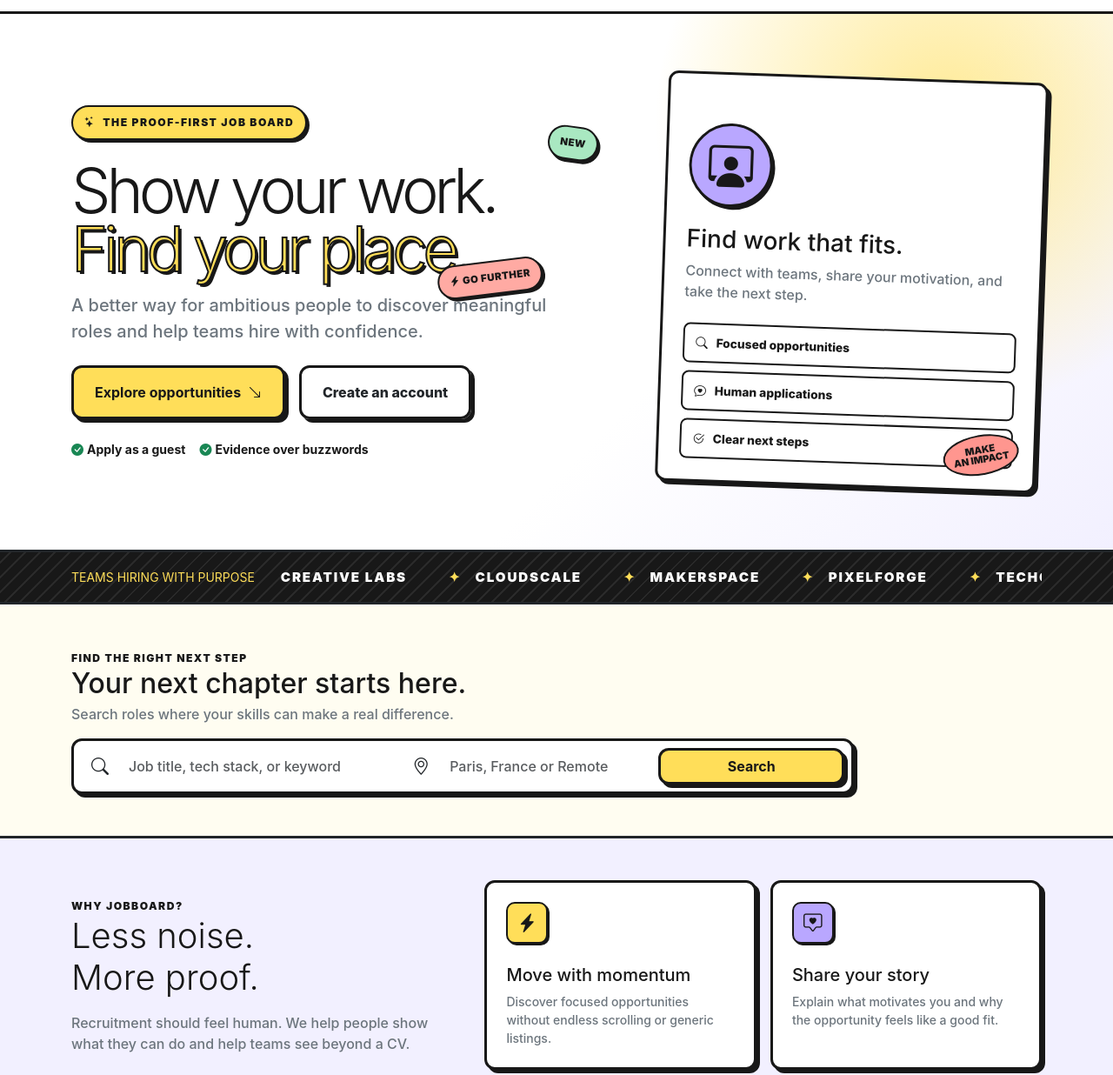
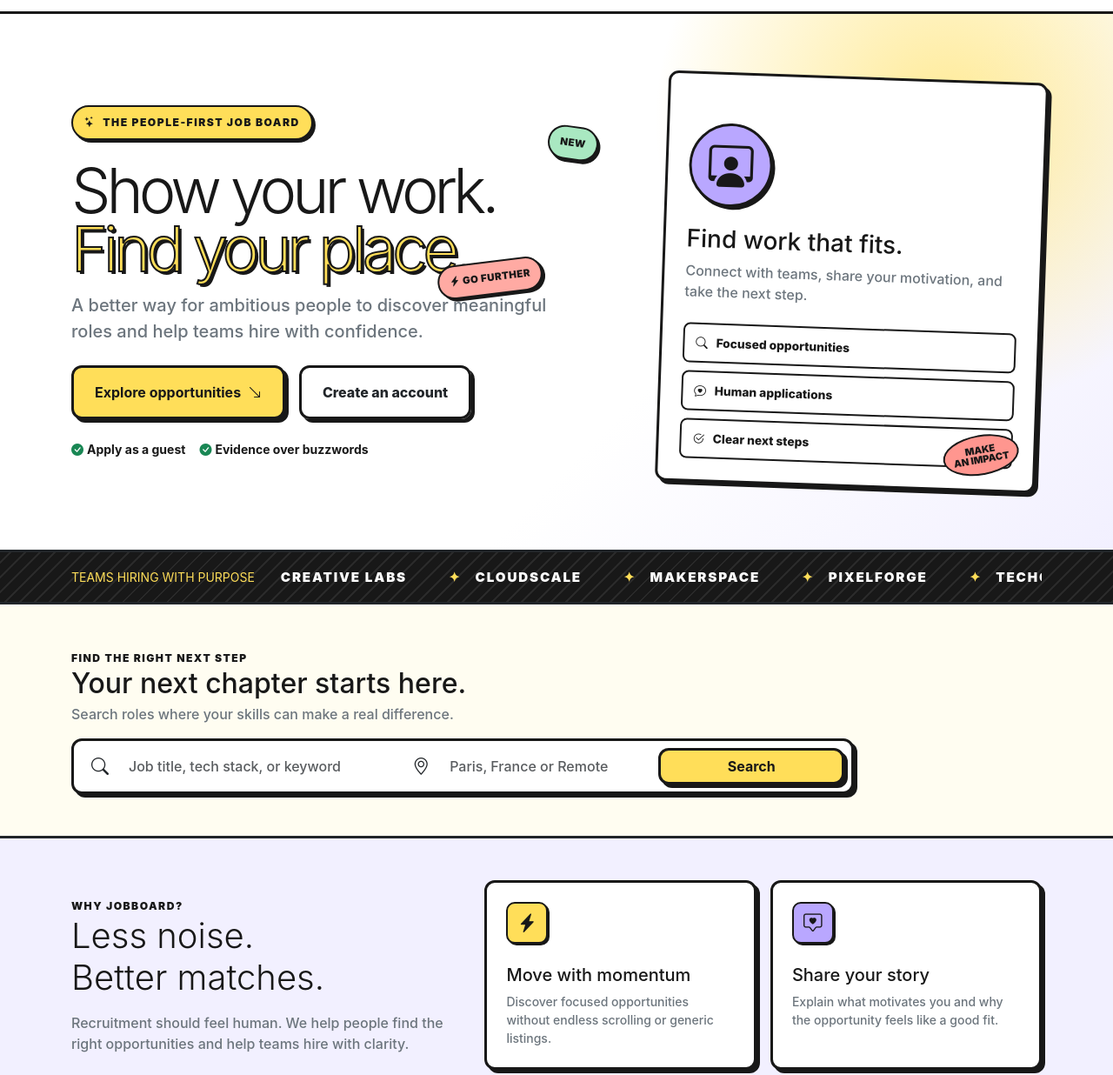
Before and after one commit to Abduu898/PeelWork, a website with bundled scripts: page index.html in a window 1280 px wide. Shown: the part 79-1315 px from the top of the page at 87% size. Built offline with nearby package versions, Linux system fonts and the light colour scheme; some icons are missing; files whose address does not match are found by name.

Commit message:
feat: Revise README and HTML files for clarity and improved messaging

```diff
--- a/index.html
+++ b/index.html
@@ -25,7 +25,7 @@
           <div class="hero-copy-wrap">
             <span class="hero-float-badge hero-float-badge-one" aria-hidden="true"><i class="bi bi-sparkles"></i> New</span>
             <span class="hero-float-badge hero-float-badge-two" aria-hidden="true"><i class="bi bi-lightning-charge-fill"></i> Go further</span>
-            <span class="hero-kicker"><i class="bi bi-stars me-1" aria-hidden="true"></i> The proof-first job board</span>
+            <span class="hero-kicker"><i class="bi bi-stars me-1" aria-hidden="true"></i> The people-first job board</span>
             <h1 class="display-2 fw-black mt-4 mb-3 home-hero-title">Show your work.<br><span>Find your place.</span></h1>
           </div>
           <p class="fs-5 text-secondary fw-medium mb-4 home-hero-copy">A better way for ambitious people to discover meaningful roles and help teams hire with confidence.</p>
@@ -100,7 +100,7 @@
   <section class="home-features py-5 border-top border-3 border-dark">
     <div class="container">
       <div class="row g-4 align-items-stretch">
-        <div class="col-lg-5"><div class="feature-intro h-100"><div class="section-eyebrow">Why JobBoard?</div><h2 class="display-6 fw-black mb-3">Less noise.<br>More proof.</h2><p class="text-secondary fw-medium mb-0">Recruitment should feel human. We help people show what they can do and help teams see beyond a CV.</p></div></div>
+        <div class="col-lg-5"><div class="feature-intro h-100"><div class="section-eyebrow">Why JobBoard?</div><h2 class="display-6 fw-black mb-3">Less noise.<br>Better matches.</h2><p class="text-secondary fw-medium mb-0">Recruitment should feel human. We help people find the right opportunities and help teams hire with clarity.</p></div></div>
         <div class="col-lg-7"><div class="row g-3 h-100">
           <div class="col-md-6"><article class="feature-card cartoon-card h-100"><span class="feature-icon bg-yellow"><i class="bi bi-lightning-charge-fill" aria-hidden="true"></i></span><h3 class="h5 fw-black mt-4">Move with momentum</h3><p class="small text-secondary fw-medium mb-0">Discover focused opportunities without endless scrolling or generic listings.</p></article></div>
           <div class="col-md-6"><article class="feature-card cartoon-card h-100"><span class="feature-icon bg-lilac"><i class="bi bi-chat-square-heart" aria-hidden="true"></i></span><h3 class="h5 fw-black mt-4">Share your story</h3><p class="small text-secondary fw-medium mb-0">Explain what motivates you and why the opportunity feels like a good fit.</p></article></div>
```
Also changed, not shown: admin.html (+1 -1 lines), README.md.
